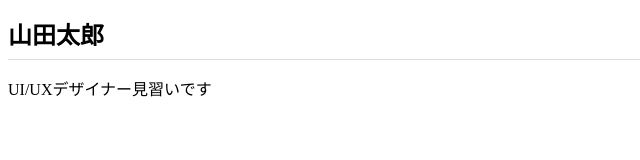
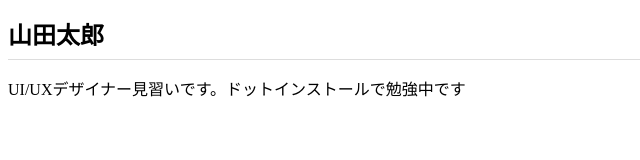
Before and after one commit to azumataku/dotinstall.github.io, a plain HTML site: page index.html in a window 1280 px wide. Shown: the whole page, without its empty margins (0-640 px from the left). Drawn offline with Linux system fonts and the light colour scheme.

Commit message:
Add files via upload

```diff
--- a/index.html
+++ b/index.html
@@ -8,7 +8,7 @@
 
 <body>
   <h1>山田太郎</h1>
-  <p>UI/UXデザイナー見習いです</p>
+  <p>UI/UXデザイナー見習いです。ドットインストールで勉強中です</p>
 </body>
 
 </html>
```
